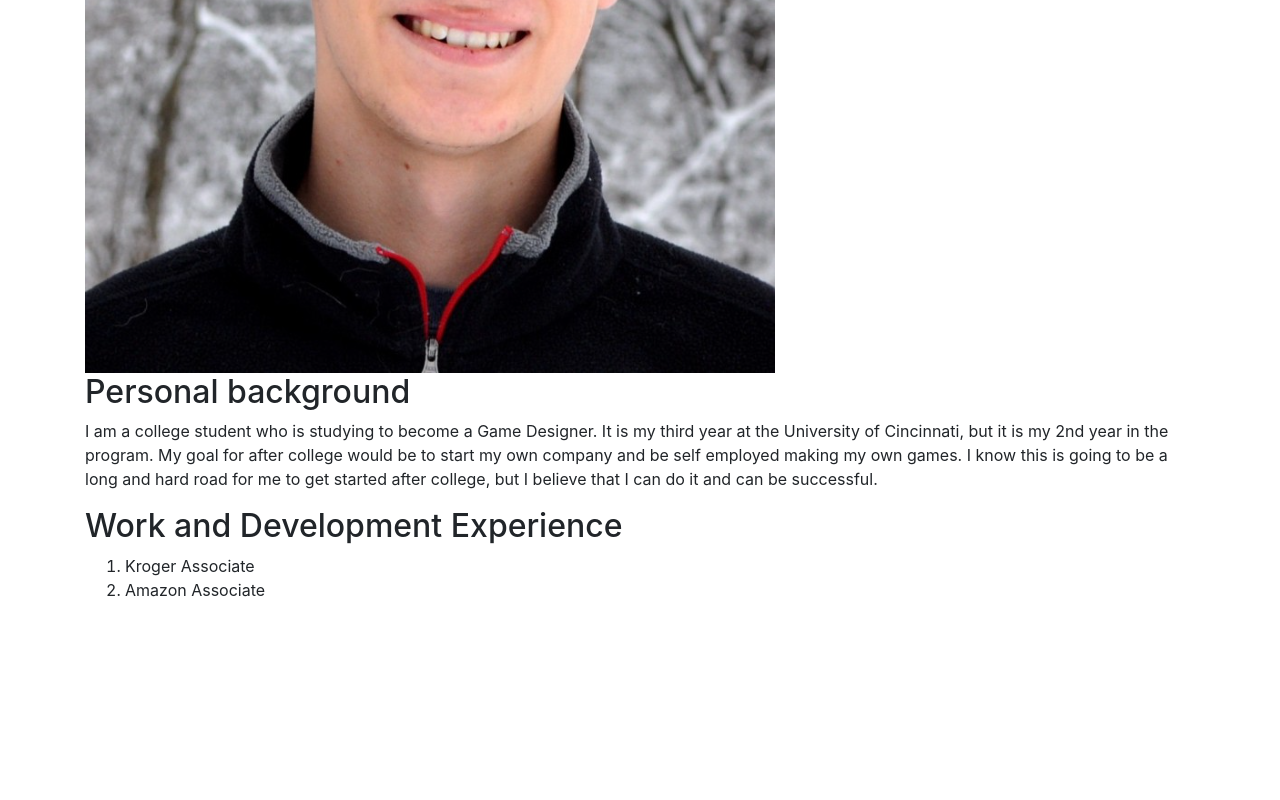
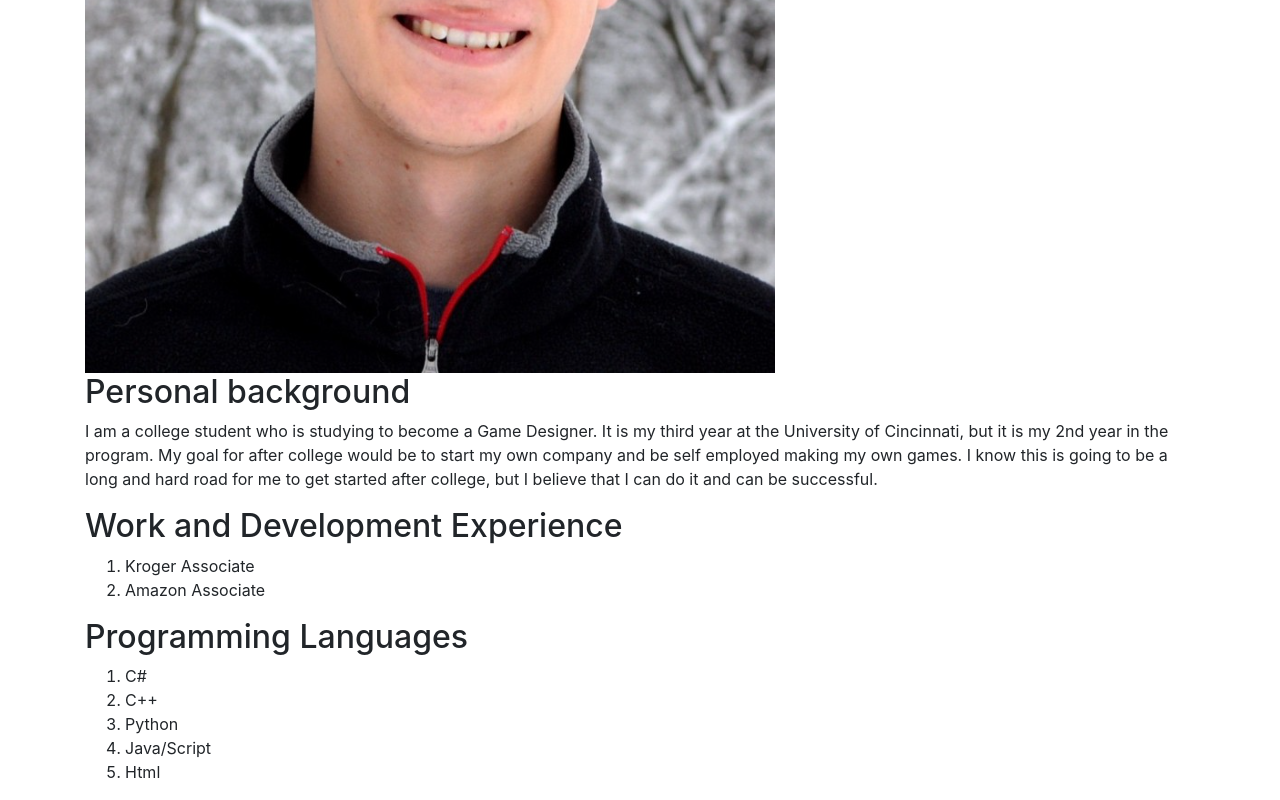
Before and after one commit to SamuelUntener/1-online-portfolio-SamuelUntener-main, a website: page 1-online-portfolio-SamuelUntener-main/index.html in a window 1280 px wide. Shown: the part 502-1302 px from the top of the page. Before the commit the page ends 1120 px from the top, so only its background shows below. Drawn offline with nearby package versions, Linux system fonts and the light colour scheme.

Commit message:
added programming languages section

```diff
--- a/1-online-portfolio-SamuelUntener-main/index.html
+++ b/1-online-portfolio-SamuelUntener-main/index.html
@@ -22,7 +22,7 @@
       </h1>
       <img src="resources/images/download.png">
 
-    <div class="section" id="personalbackground">
+    <div class="section" id="personalBackground">
       <h2>Personal background</h2>
       <p>I am a college student who is studying to become a Game Designer. It is my third year at the University of Cincinnati, but it is my 2nd year in the program. My goal for after college would be to start my own company and be self employed making my own games. I know this is going to be a long and hard road for me to get started after college, but I believe that I can do it and can be successful. </p>
     </div>
@@ -33,6 +33,17 @@
       <li>Kroger Associate</li>
       <li>Amazon Associate</li>
     </ol>
+    </div>
+
+    <div class="section" id="programmingLanguages">
+      <h2>Programming Languages</h2>
+      <ol>
+        <li>C#</li>
+        <li>C++</li>
+        <li>Python</li>
+        <li>Java/Script</li>
+        <li>Html</li>
+      </ol>
     </div>
 
 
```
